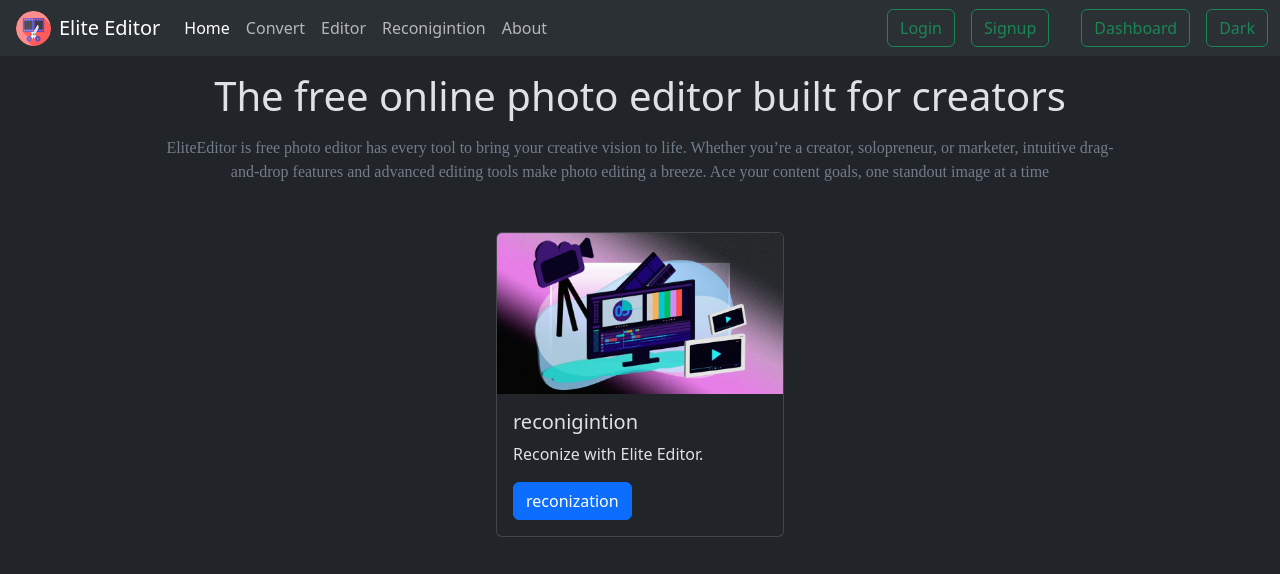
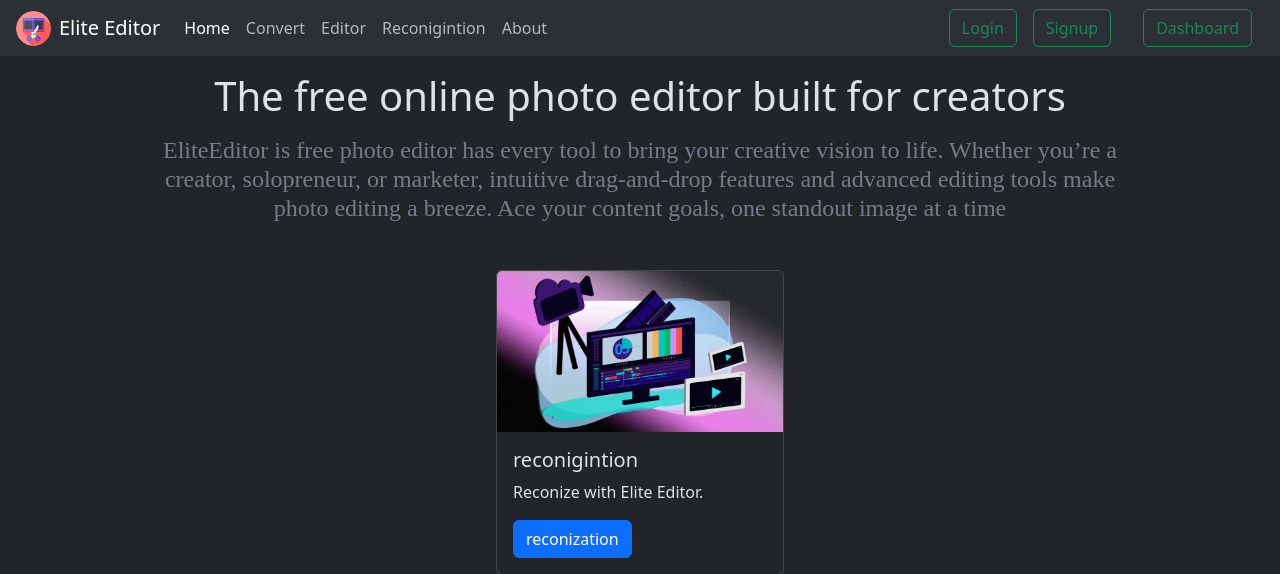
Before and after one commit to yoarpit/eliteeditor, a Flask app: page / in a window 1280 px wide. Shown: the top 574 px of the page. Run offline with Flask 3, Linux system fonts and the light colour scheme; parts of the project's set-up code (start-up, migrations or seed data) failed here and were passed over.

Commit message:
commit again

```diff
--- a/app.py
+++ b/app.py
@@ -46,7 +46,6 @@ os.makedirs(EDITED_FOLDER, exist_ok=True)
 app.config['UPLOAD_FOLDER'] = UPLOAD_FOLDER
 app.config['EDITED_FOLDER'] = EDITED_FOLDER
 
-ALLOWED_EXTENSIONS = {'png', 'jpg', 'jpeg', 'gif'}
 
 face_cascade = cv2.CascadeClassifier(cv2.data.haarcascades + 'haarcascade_frontalface_default.xml')
 oauth = OAuth(app)
@@ -342,7 +341,7 @@ def analyze_and_render(frame):
     """Analyze a frame and overlay analysis results with rectangles."""
     try:
         # Detect and analyze faces
-        analysis_results = DeepFace.analyze(frame, actions=['emotion', 'age', 'gender'], enforce_detection=False)
+        analysis_results = DeepFace.analyze(frame, actions=['emotion', 'age'], enforce_detection=False)
 
         for result in analysis_results:
             # Extract face region and results
--- a/templates/home.html
+++ b/templates/home.html
@@ -3,10 +3,10 @@
 <div>
   <h1 style="text-align: center;" class="mt-3">The free online photo editor built for creators</h1>
 
-  <p style=" font-family: 'Times New Roman'; color:rgb(115, 124, 138)" class="mt-3 mx-auto text-center w-75 ">
+  <h4 style=" font-family: 'Times New Roman'; color:rgb(115, 124, 138)" class="mt-3 mx-auto text-center w-75 ">
     EliteEditor is free photo editor has every tool to bring your creative vision to life. Whether you’re a creator,
     solopreneur, or marketer, intuitive drag-and-drop features and advanced editing tools make photo editing a breeze.
-    Ace your content goals, one standout image at a time</p>
+    Ace your content goals, one standout image at a time</h4>
 </div>
 
 
--- a/templates/index.html
+++ b/templates/index.html
@@ -57,7 +57,7 @@
               href="/signup">Signup</a></button>
           <button type="button " class="btn btn-outline-success mx-3"><a class="nav-link"
               href="/dashboard">Dashboard</a></button>
-              <button type="button" onclick="myFunction()" class="btn btn-outline-success ">Dark</button>
+              <!-- <button type="button" onclick="myFunction()" class="btn btn-outline-success ">Dark</button> -->
 
 
         </form>
```
Also changed, not shown: static/edited/WhatsApp_Image_2023-11-02_at_11.46.10_PM.jpeg (added), static/edited/WhatsApp_Image_2023-11-02_at_11.jpg (added), static/edited/WhatsApp_Image_2023-11-02_at_11.webp (added), static/edited/edited_WhatsApp_Image_2023-11-02_at_11.46.10_PM.jpeg (added), uploads/WhatsApp_Image_2023-11-02_at_11.46.10_PM.jpeg (added).
